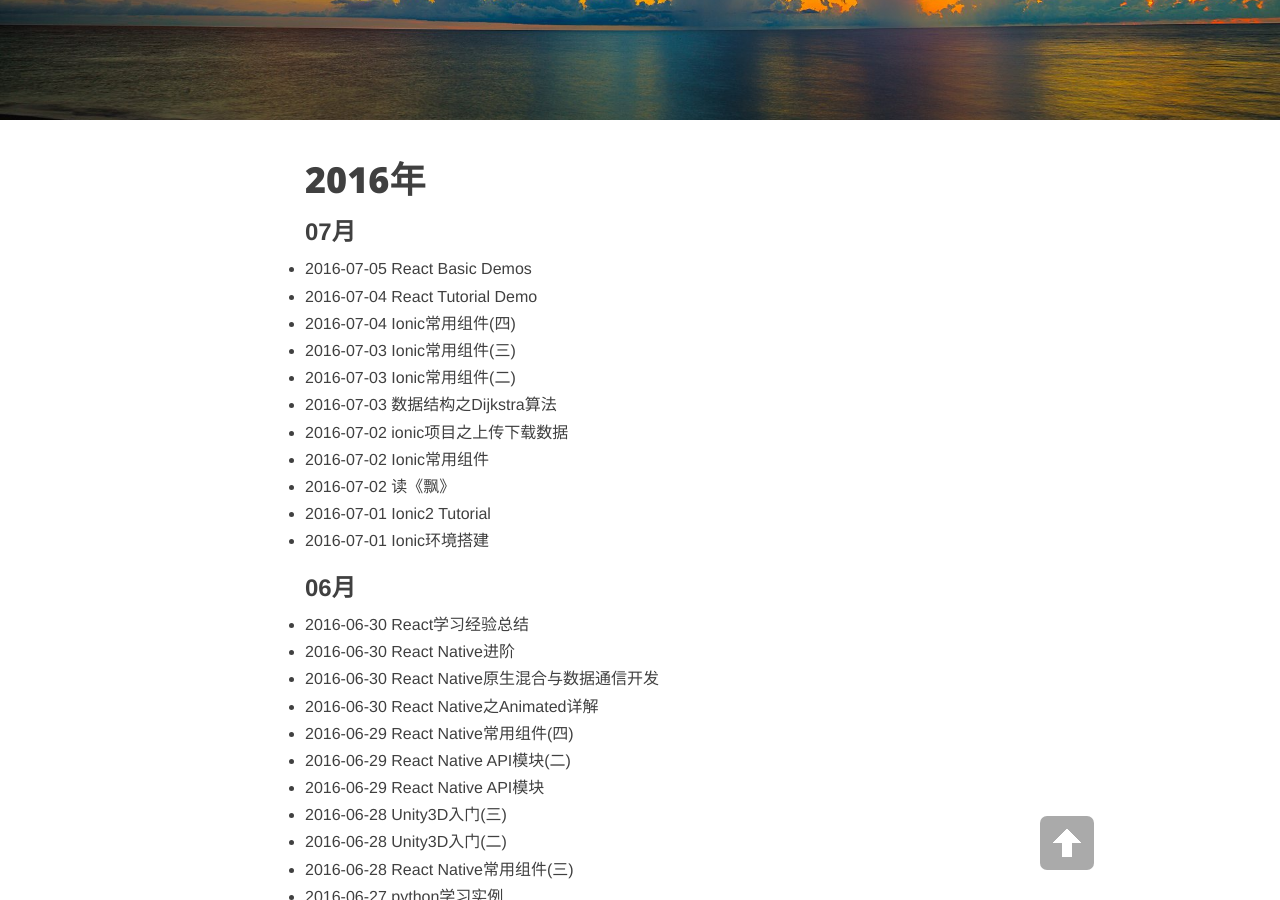
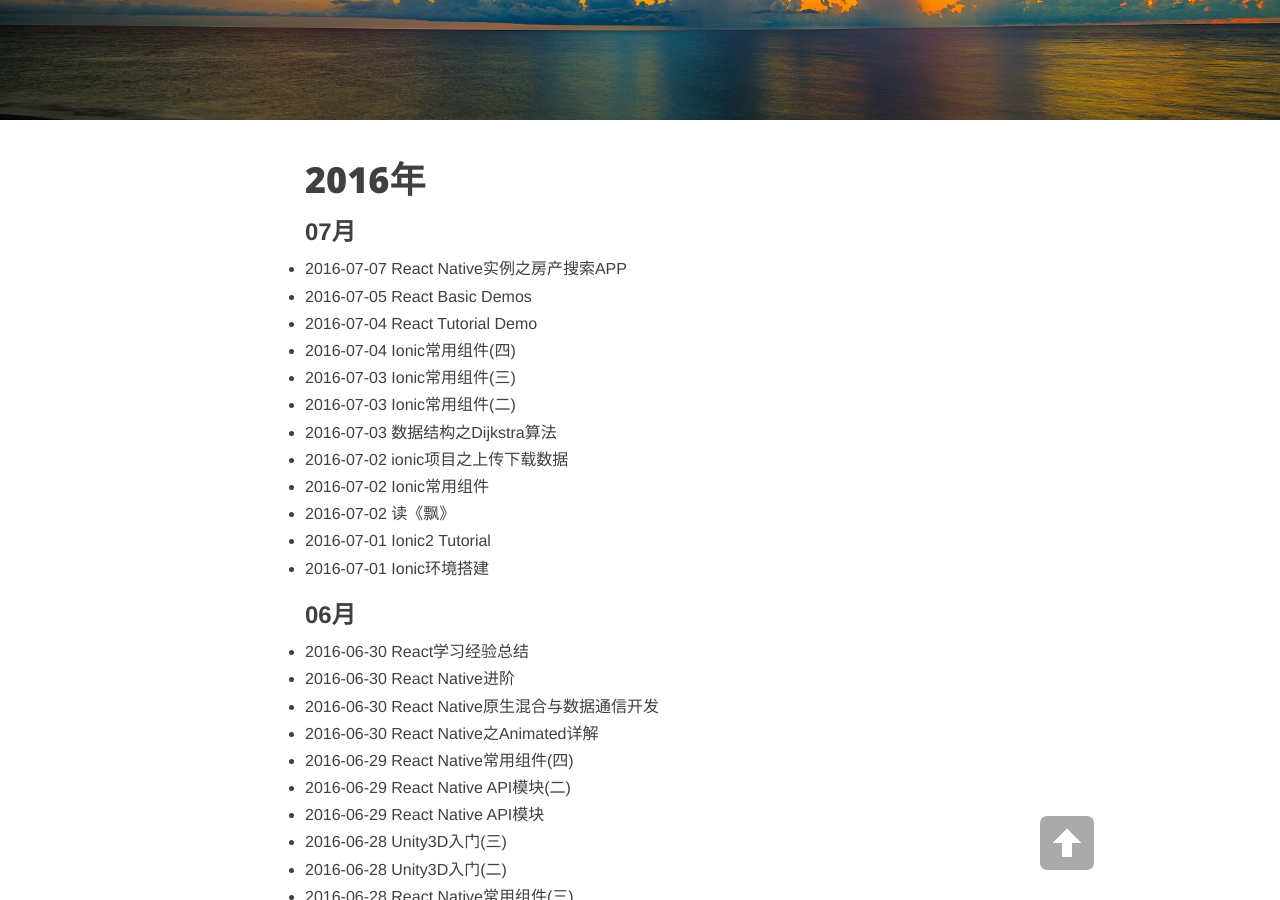
Before and after one commit to whuhan2013/whuhan2013.github.io, a Jekyll site: the page built from archive.md, in a window 1280 px wide and 900 px high, scrolled down 308 px. Built offline with Jekyll 4.4.1, drawn with Linux system fonts in a browser that asks for light colours; nearby versions of some CDN libraries; some of the changed lines change nothing that is shown.

Commit message:
propertysearch

````diff
--- /dev/null
+++ b/_posts/2016-07-07-react-property-search.md
@@ -0,0 +1,328 @@
+---
+layout: post
+title: React Native实例之房产搜索APP
+date: 2016-7-7
+categories: blog
+tags: [React Native]
+description: React Basic example
+---
+
+React Native 开发越来越火了，web app也是未来的潮流, 现在react native已经可以完成一些最基本的功能. 通过开发一些简单的应用, 可以更加熟练的掌握 RN 的知识. 在学习的过程，发现了一个房产搜索APP的实例，但只有ios版本，
+本文主要是房产搜索APP的android版本实现。
+
+**原Ios版本**
+[React Native 实例 - 房产搜索App Mystra](http://www.wangchenlong.org/2016/04/12/1604/121-rn-property-demo/)
+
+**主要内容:**
+- 使用Navigator栈跳转页面.
+- 使用fetch请求网络数据.
+- 使用ListView展示列表数据.
+
+
+**首页搜索**
+
+搜索页(SearchPage)包含一个搜索库, 可以使用地址或邮编搜索英国的房产信息.
+
+通过输入框的参数创建网络请求URL, 并把请求发送出去, 获取信息.
+
+```
+/**
+ * 访问网络服务的Api, 拼接参数
+ * 输出: http://api.nestoria.co.uk/api?country=uk&pretty=1&encoding=json&listing_type=buy&action=search_listings&page=1&place_name=London
+ *
+ * @param key 最后一个参数的键, 用于表示地理位置
+ * @param value 最后一个参数的值, 具体位置
+ * @param pageNumber page的页面数
+ * @returns {string} 网络请求的字符串
+ */
+function urlForQueryAndPage(key, value, pageNumber) {
+  var data = {
+    country: 'uk',
+    pretty: '1',
+    encoding: 'json',
+    listing_type: 'buy',
+    action: 'search_listings',
+    page: pageNumber
+  };
+
+  data[key] = value;
+
+  var querystring = Object.keys(data)
+    .map(key => key + '=' + encodeURIComponent(data[key]))
+    .join('&');
+  return 'http://api.nestoria.co.uk/api?' + querystring;
+}
+
+class SearchPage extends Component {
+
+  /**
+   * 构造器
+   * @param props 状态
+   */
+  constructor(props) {
+    super(props);
+    this.state = {
+      searchString: 'London', // 搜索词
+      isLoading: false, // 加载
+      message: '' // 消息
+    };
+  }
+
+  onSearchTextChanged(event) {
+    this.setState({searchString: event.nativeEvent.text});
+    console.log(this.state.searchString);
+  }
+
+
+ /**
+   * 执行网络请求, 下划线表示私有
+   * @param query url
+   * @private
+   */
+  _executeQuery(query) {
+    console.log(query);
+    this.setState({isLoading: true});
+
+    // 网络请求
+    fetch(query)
+      .then(response => response.json())
+      .then(json => this._handleResponse(json.response))
+      .catch(error => this.setState({
+        isLoading: false,
+        message: 'Something bad happened ' + error
+      }));
+  }
+
+  /**
+   * 处理网络请求的回调
+   * @param response 请求的返回值
+   * @private
+   */
+  _handleResponse(response) {
+    const { navigator } = this.props;
+    this.setState({isLoading: false, message: ''});
+    if (response.application_response_code.substr(0, 1) === '1') {
+      console.log('123');
+      console.log('Properties found: ' + response.listings);
+
+      // 使用listings调用结果页面SearchResults
+      navigator.push({
+        title: '搜索结果',
+        component: SearchResults,
+        index:1,
+        params:{
+                    listings:response.listings,
+                    mynav:navigator
+
+                }
+
+      });
+        console.log('456');
+    } else {
+      this.setState({message: 'Location not recognized; please try again.'});
+    }
+  }
+
+  /**
+   * 查询的点击事件
+   */
+  onSearchPressed() {
+    var query = urlForQueryAndPage('place_name', this.state.searchString, 1);
+    this._executeQuery(query);
+  }
+
+  render() {
+    var spinner = this.state.isLoading ?
+      (<ActivityIndicator size='large'/>) : (<View/>);
+    return (
+      <View style={styles.container}>
+        <Text style={styles.description}>
+          搜索英国的房产
+        </Text>
+        <Text style={styles.description}>
+          地址(London)/邮编(W1S 3PR)均可
+        </Text>
+        <View style={styles.flowRight}>
+          <TextInput
+            style={styles.searchInput}
+            value={this.state.searchString}
+            onChange={this.onSearchTextChanged.bind(this)} // bind确保使用组件的实例
+            placeholder='Search via name or postcode'/>
+          <TouchableHighlight
+            style={styles.button}
+            underlayColor='#99d9f4'
+            onPress={this.onSearchPressed.bind(this)}>
+            <Text style={styles.buttonText}>Go</Text>
+          </TouchableHighlight>
+        </View>
+        <Image source={require('./resources/house.png')}
+               style={styles.image}/>
+        {spinner}
+        <Text style={styles.description}>
+          {this.state.message}
+        </Text>
+      </View>
+    );
+  }
+}
+```
+
+
+![](https://raw.githubusercontent.com/whuhan2013/ImageRepertory/master/ReactNative/p1.jpg)
+
+
+**搜索结果**
+
+把获取的房产信息, 逐行渲染并显示于ListView中.
+
+
+```
+class SearchResults extends Component {
+
+  /**
+   * 构造器, 通过Navigator调用传递参数(passProps)
+   * @param props 状态属性
+   */
+  constructor(props) {
+    super(props);
+    var dataSource = new ListView.DataSource(
+      {rowHasChanged: (r1, r2) => r1.guid!== r2.guid}
+    );
+    this.state = {
+      dataSource: dataSource.cloneWithRows(this.props.listings)
+    };
+  }
+
+  /**
+   * 点击每行, 通过行数选择信息
+   * @param propertyGuid 行ID
+   */
+  rowPressed(propertyGuid) {
+    //var property = this.props.listings.filter(prop => prop.guid == propertyGuid)[0];
+    var property=this.props.listings[propertyGuid];
+    var mynav=this.props.mynav;
+    mynav.push({
+      title: '房产信息',
+      component: PropertyView,
+     index:2,
+      params:{
+                    property:property,
+                    //navigator:this.props.navigator
+                    mynav2:mynav
+
+                }
+    });
+  }
+
+  /**
+   * 渲染列表视图的每一行
+   * @param rowData 行数据
+   * @param sectionID 块ID
+   * @param rowID 行ID
+   * @returns {XML} 页面
+   */
+  renderRow(rowData, sectionID, rowID) {
+    var price = rowData.price_formatted.split(' ')[0];
+    return (
+      <TouchableHighlight
+        onPress={()=>this.rowPressed(rowID)}
+        underlayColor='#dddddd'>
+        <View style={styles.rowContainer}>
+          <Image style={styles.thumb} source={{uri:rowData.img_url}}/>
+          <View style={styles.textContainer}>
+            <Text style={styles.price}>${price}</Text>
+            <Text style={styles.title} numberOfLines={1}>
+              {rowData.title}
+            </Text>
+          </View>
+        </View>
+      </TouchableHighlight>
+    );
+  }
+
+  /**
+   * 渲染, 每行使用renderRow渲染
+   * @returns {XML} 结果页面的布局
+   */
+  render() {
+    return (
+      <ListView
+        dataSource={this.state.dataSource}
+        renderRow={this.renderRow.bind(this)}
+        />
+    );
+  }
+}
+```
+
+![](https://raw.githubusercontent.com/whuhan2013/ImageRepertory/master/ReactNative/p2.jpg)
+
+**房产信息**
+房产信息是单纯显示页面, 显示图片和文字内容.
+
+```
+BackAndroid.addEventListener('hardwareBackPress', function() {
+  if(_navigator == null){
+    return false;
+  }
+  if(_navigator.getCurrentRoutes().length === 1){
+    return false;
+  }
+  _navigator.pop();
+  return true;
+});
+
+var _navigator ;
+var PropertyView = React.createClass({
+  getInitialState: function()
+  {
+     _navigator = this.props.mynav2;
+    return {
+
+    };
+  },
+
+
+  render: function() {
+    var property = this.props.property; // 由SearchResult传递的搜索结果
+    var stats = property.bedroom_number + ' bed ' + property.property_type;
+    if (property.bathroom_number) {
+      stats += ', ' + property.bathroom_number + ' ' +
+        (property.bathroom_number > 1 ? 'bathrooms' : 'bathroom');
+    }
+
+    var price = property.price_formatted.split(' ')[0];
+
+    return (
+      <View>
+
+      <View style={styles.container}>
+
+        <Image style={styles.image}
+               source={{uri: property.img_url}}/>
+        <View style={styles.heading}>
+          <Text style={styles.price}>${price}</Text>
+          <Text style={styles.title}>{property.title}</Text>
+          <View style={styles.separator}/>
+        </View>
+        <Text style={styles.description}>{stats}</Text>
+        <Text style={styles.description}>{property.summary}</Text>
+      </View>
+      </View>
+    );
+  }
+});
+```
+
+![](https://raw.githubusercontent.com/whuhan2013/ImageRepertory/master/ReactNative/p3.jpg)
+
+
+**Codes**
+
+[房产搜索APP安卓版](https://github.com/whuhan2013/propertysearch)
+
+欢迎大家Follow,Star.
+
+> 本文参考自[wangchenlong](http://www.wangchenlong.org/2016/04/12/1604/121-rn-property-demo/)
+
+OK, that’s all! Enjoy it!
````
Also changed, not shown: _posts/2016-06-27-gitub-page-blog.md (+2 -2 lines).
